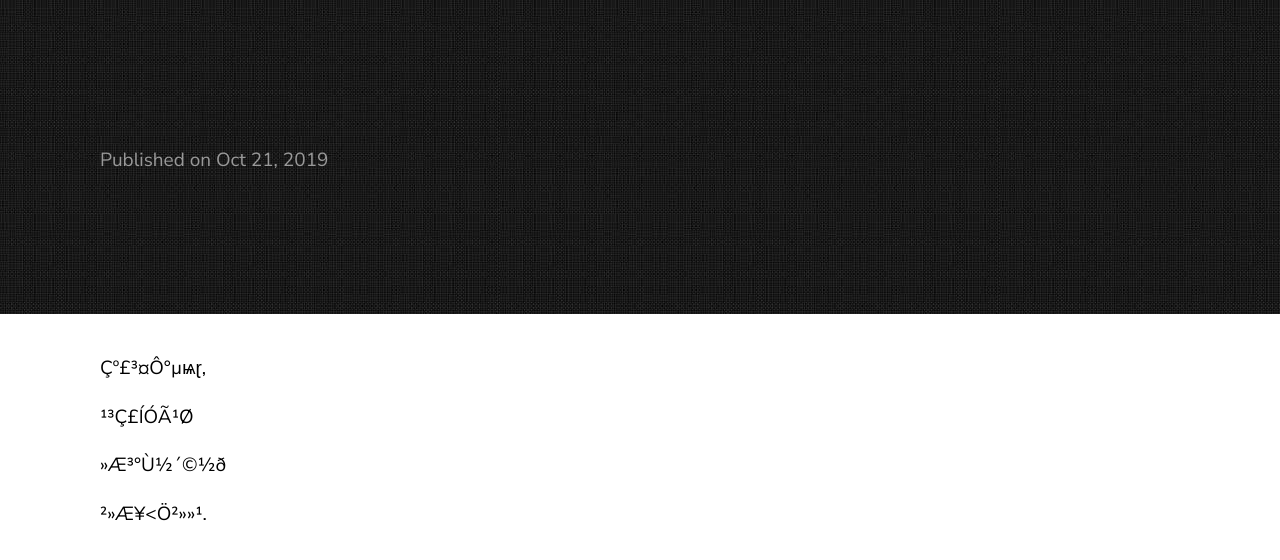
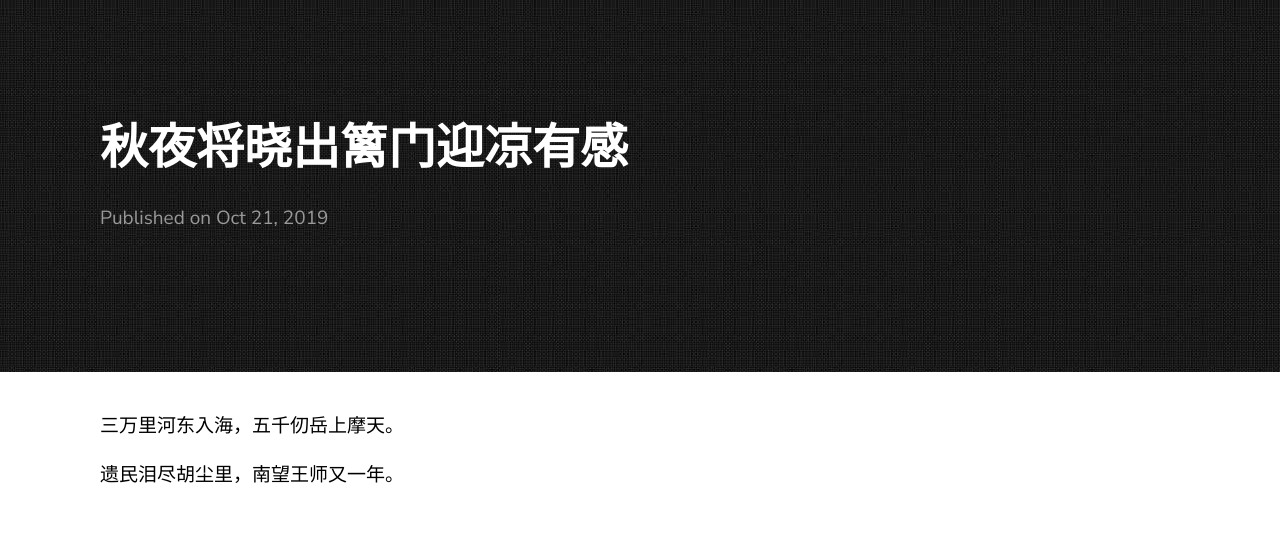
Before and after one commit to Huangjun1131/Huangjun1131.github.io, a Jekyll site: the page built from _posts/2019-10-21-pome.markdown, in a window 1280 px wide. Shown: the top 560 px of the page. Built offline with Jekyll 4.4.1, drawn with Linux system fonts in a browser that asks for light colours; our own code applies the rules of GitHub Pages for plain Markdown files.

Commit message:
Update 2019-10-21-pome.markdown

```diff
--- a/_posts/2019-10-21-pome.markdown
+++ b/_posts/2019-10-21-pome.markdown
@@ -1,11 +1,9 @@
 ---
 layout: post
-title:  "´Ӿüate:   2019-10-21 21:03:36 +0530
+title:  "秋夜将晓出篱门迎凉有感"
+date:   2019-10-21 21:03:36 +0530
 ---
-Çº£³¤Ô°µѩɽ,
 
-¹³Ç£ÍÓÃ¹Ø
+三万里河东入海，五千仞岳上摩天。
 
-»Æ³°Ù½´©½ð
-
-²»Æ¥<Ö²»»¹.
+遗民泪尽胡尘里，南望王师又一年。
```
